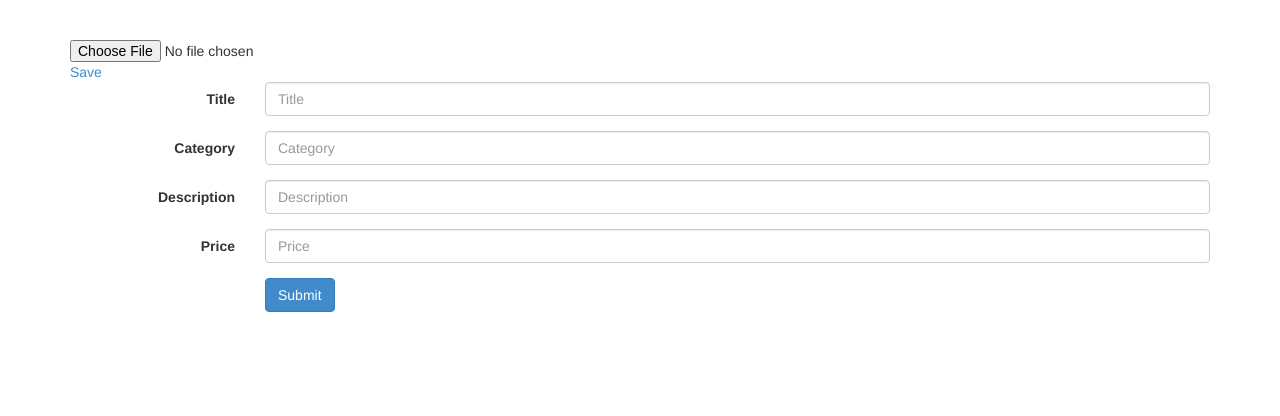
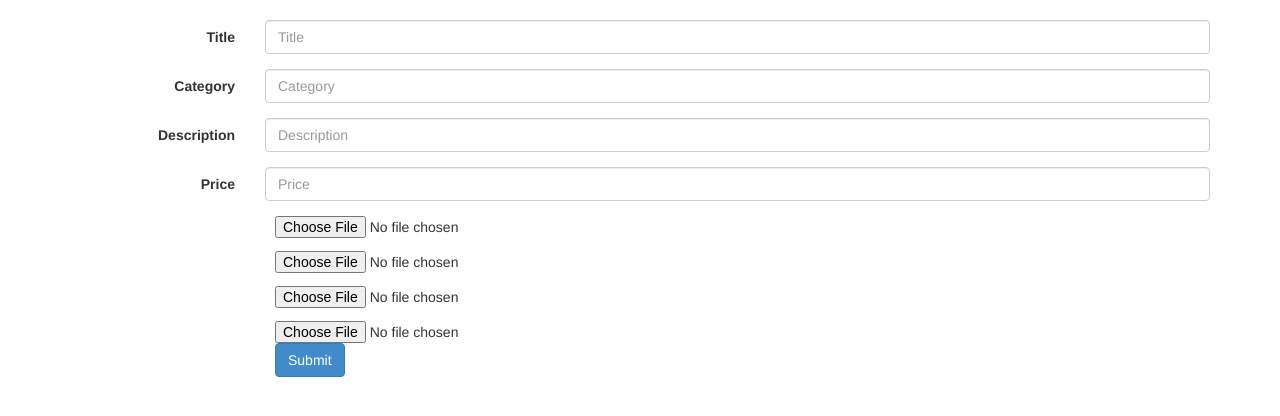
Before and after one commit to vlyubin/tradein, a Flask app: page /sell in a window 1280 px wide. Shown: the part 52-468 px from the top of the page. Run offline with Flask 2, Linux system fonts and the light colour scheme; some libraries are stand-ins or nearby versions.

Commit message:
Adding 4 images support

```diff
--- a/app/static/js/sell.js
+++ b/app/static/js/sell.js
@@ -11,7 +11,10 @@ $("#submitButton").click(function(){
     	title: $('#titlef').val(),
       category: $('#categoryf').val(),
       price: $('#pricef').val(),
-      imgLink: $('#imgLink').val()
+      imgLink: $('#imgLink').val(),
+      imgLink2: $('#imgLink2').val(),
+      imgLink3: $('#imgLink3').val(),
+      imgLink4: $('#imgLink4').val()
     },
   });
 
--- a/app/templates/pdp.html
+++ b/app/templates/pdp.html
@@ -37,7 +37,7 @@
 								<div class="item">
 									<div align="center">
 										<div class="scrollingimagewrapper">
-											<img class="scrollingimage" src="http://i.imgur.com/RbRXdAv.jpg">
+											<img class="scrollingimage" src="{{ prod.img2 }}">
 										</div>
 									</div>
 								</div>
@@ -45,7 +45,7 @@
 								<div class="item">
 									<div align="center">
 										<div class="scrollingimagewrapper">
-											<img class="scrollingimage" src="/static/images/TradeIn.png">
+											<img class="scrollingimage" src="{{ prod.img3 }}">
 										</div>
 									</div>
 								</div>
@@ -53,7 +53,7 @@
 								<div class="item">
 									<div align="center">
 										<div class="scrollingimagewrapper">
-											<img class="scrollingimage" src="https://lh4.googleusercontent.com/-ytne1YtK4w8/AAAAAAAAAAI/AAAAAAAAARA/NvDpXsrjN9s/photo.jpg">
+											<img class="scrollingimage" src="{{ prod.img4 }}">
 										</div>
 									</div>
 								</div>
--- a/app/templates/sell.html
+++ b/app/templates/sell.html
@@ -6,14 +6,14 @@
 <body>
 	{% include 'navbar.html' %}
 <div class="container">
-		<form id="imageUploadForm" action="/img" method="post">
-  <img id="thumb" />
-  <input type="file" size="20" id="imageUpload">
-  <a class="button">Save</a>
-</form>
+
+
 
   <form class="form-horizontal" role="form" id="submitForm">
   	<input type="hidden" id="imgLink" name="imgLink">
+  	<input type="hidden" id="imgLink2" name="imgLink2">
+  	<input type="hidden" id="imgLink3" name="imgLink3">
+  	<input type="hidden" id="imgLink4" name="imgLink4">
 	  <div class="form-group">
 	    <label for="titlef" class="col-sm-2 control-label">Title</label>
 	    <div class="col-sm-10">
@@ -38,18 +38,53 @@
 	      <input type="text" class="form-control" id="pricef" placeholder="Price">
 	    </div>
 	  </div>
+	</form>
+	<form id="imageUploadForm" role="form" action="/img" method="post">
+		<div class="form-group">
+			<label for="titlef" class="col-sm-2 control-label"></label>
+			<div class="col-sm-10">
+				<input type="file" size="20" id="imageUpload">
+			</div>
+		</div>
+		<img id="thumb" max-width:"400px" max-height:"300px"/>
+	</form>
+	<form id="imageUploadForm2" role="form" action="/img" method="post">
+		<div class="form-group">
+			<label for="titlef" class="col-sm-2 control-label"></label>
+			<div class="col-sm-10">
+				<input type="file" size="20" id="imageUpload2">
+			</div>
+		</div>
+		<img id="thumb2" max-width:"400px" max-height:"300px"/>
+	</form>
+	<form id="imageUploadForm3" role="form" action="/img" method="post">
+		<div class="form-group">
+			<label for="titlef" class="col-sm-2 control-label"></label>
+			<div class="col-sm-10">
+				<input type="file" size="20" id="imageUpload3">
+			</div>
+		</div>
+		<img id="thumb3" max-width:"400px" max-height:"300px"/>
+	</form>
+	<form id="imageUploadForm4" role="form" action="/img" method="post">
+		<div class="form-group">
+			<label for="titlef" class="col-sm-2 control-label"></label>
+			<div class="col-sm-10">
+				<input type="file" size="20" id="imageUpload4">
+			</div>
+		</div>
+		<img id="thumb4" max-width:"400px" max-height:"300px"/>
+	</form>
 	  <div class="form-group">
 	    <div class="col-sm-offset-2 col-sm-10">
 	      <p><a class="btn btn-primary" id="submitButton">Submit</a></p>
 	    </div>
 	  </div>
-</form>
 </div>
 
 </body>
 
 <script src="/static/js/sell.js"></script>
-
 <script src="static/js/ajaxupload.js"></script>
 <script src="static/js/img.js"></script>
 
--- a/app/views.py
+++ b/app/views.py
@@ -14,7 +14,10 @@ def add_product():
   price = str(request.form.get('price'))
   descAndTitle = title + ' ' + desc # I need this for search
   imgLink = request.form.get('imgLink')
-  prod = models.Product(title=title, desc=desc, descAndTitle=descAndTitle, userid='FakeSoFake', category=category, price=price, img1=imgLink)
+  imgLink2 = request.form.get('imgLink2')
+  imgLink3 = request.form.get('imgLink3')
+  imgLink4 = request.form.get('imgLink4')
+  prod = models.Product(title=title, desc=desc, descAndTitle=descAndTitle, userid='FakeSoFake', category=category, price=price, img1=imgLink, img2=imgLink2, img3=imgLink3, img4=imgLink4)
   db.session.add(prod)
   db.session.commit()
 
```
Also changed, not shown: app/static/js/img.js (+57 -0 lines). Lines whose indentation alone changed are shown as unchanged.
